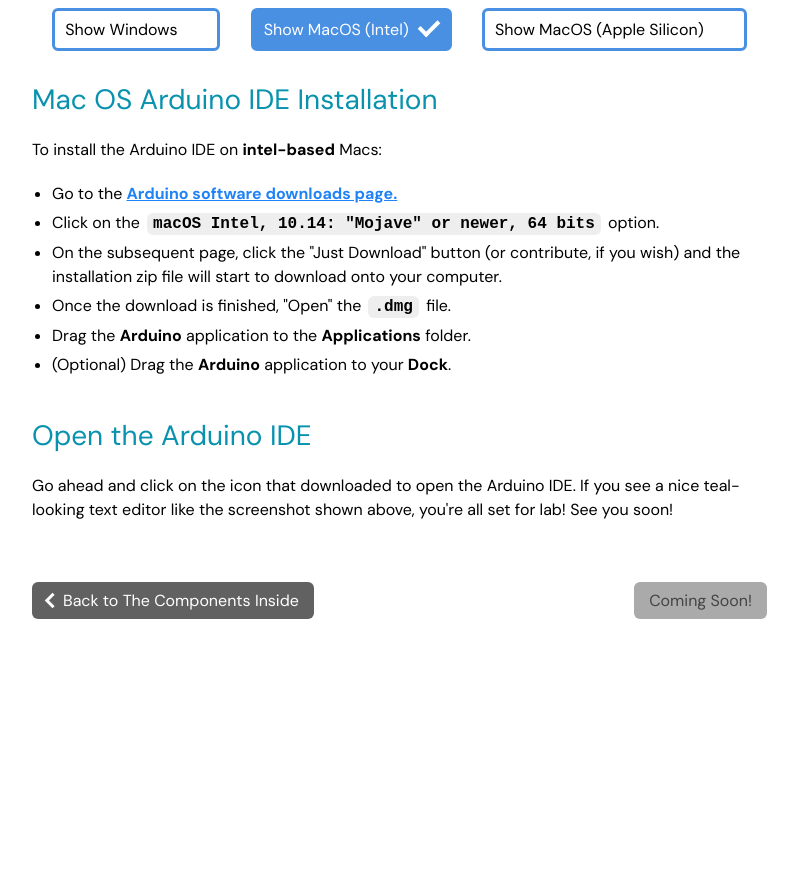
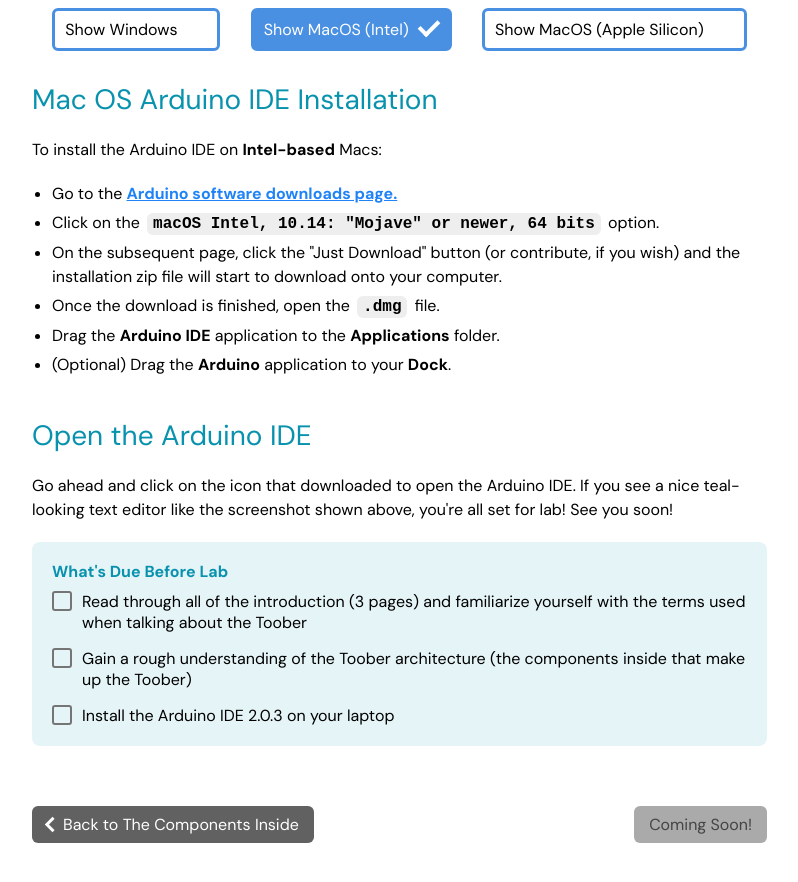
Before and after one commit to mit2009/200b-electronics-library, a Next.js app: page /toobers/intro/install in a window 1280 px wide. Shown: the part 1140-2022 px from the top of the page, without its empty margins (463-1261 px from the left). Before the commit the page ends 1869 px from the top, so only its background shows below. Built offline with nearby package versions, Linux system fonts and the light colour scheme.

Commit message:
what's due

```diff
--- a/components/Sidebar/Sidebar.module.scss
+++ b/components/Sidebar/Sidebar.module.scss
@@ -14,6 +14,7 @@
 .intro {
   --section-color: rgb(8, 146, 174);
   --section-lighter: rgba(8, 146, 174, 0.3);
+  --section-lightest: rgba(8, 146, 174, 0.1);
 }
 
 .cad {
--- a/components/Sidebar/index.tsx
+++ b/components/Sidebar/index.tsx
@@ -20,7 +20,7 @@
 interface IChapter extends IPage {
   due_date: string;
   location: string;
-
+  whatsDue?: any;
   has_pages: boolean;
   pages?: IPages;
 }
@@ -68,6 +68,13 @@
         due_date: 'Before Lab',
         location: Location.AT_HOME,
         has_pages: true,
+        whatsDue: {
+          '1.1':
+            'Read through all of the introduction (3 pages) and familiarize yourself with the terms used when talking about the Toober',
+          '1.2':
+            'Gain a rough understanding of the Toober architecture (the components inside that make up the Toober)',
+          '1.3': 'Install the Arduino IDE 2.0.3 on your laptop',
+        },
         pages: {
           '/overview': {
             value: 'Overview & Getting Help',
--- /dev/null
+++ b/components/WhatsDue/WhatsDue.module.scss
@@ -0,0 +1,58 @@
+.whatsDueContainer {
+  background-color: var(--section-lightest);
+  border-radius: 8px;
+  padding: 20px;
+
+  h1 {
+    font-size: 16px;
+    color: var(--section-color);
+    margin-bottom: 10px;
+  }
+
+  .dueContainer {
+    gap: 15px;
+    display: grid;
+    grid-template-columns: 15px 1fr;
+  }
+
+  .dueItem {
+    &:hover {
+      opacity: 0.8;
+      cursor: pointer;
+    }
+  }
+
+  .checkboxSquare {
+    width: 20px;
+    height: 20px;
+    border: 2px solid var(--grey6);
+    border-radius: 3px;
+    margin-right: 10px;
+    display: flex;
+    justify-content: center;
+    align-items: center;
+    cursor: pointer;
+    overflow: visible;
+
+    &.hasCheckmark {
+      overflow: visible;
+      position: relative;
+
+      &::after {
+        position: absolute;
+        content: '';
+        left: 3px;
+        top: -2px;
+        width: 14px;
+        height: 6px;
+        border: solid var(--section-color);
+        border-width: 0 0 5px 5px;
+        transform: rotate(-45deg);
+      }
+    }
+
+    &:hover {
+      border-color: var(--section-color);
+    }
+  }
+}
--- /dev/null
+++ b/components/WhatsDue/index.tsx
@@ -0,0 +1,75 @@
+import { useEffect, useState } from 'react';
+import { PAGES_LAYOUT } from '../Sidebar';
+import styles from './WhatsDue.module.scss';
+import cx from 'classnames';
+
+export const WhatsDue = ({ chapter }: { chapter: string }) => {
+  const [dueItems, setDueItems] = useState(PAGES_LAYOUT['/toobers'].chapters?.[chapter].whatsDue);
+  const [trackedItems, setTrackedItems] = useState(dueItems);
+
+  useEffect(() => {
+    // get from local storage if any of these have been read already
+    // if so, mark them as read
+    if (window) {
+      Object.entries(dueItems).forEach((item: any) => {
+        if (window.localStorage.getItem(item[0]) === 'true') {
+          setTrackedItems((prev: any) => {
+            return {
+              ...prev,
+              [item[0]]: true,
+            };
+          });
+        }
+      });
+    }
+  }, [dueItems]);
+
+  console.log(trackedItems);
+
+  return (
+    <div className={styles.whatsDueContainer}>
+      <h1>What's Due {PAGES_LAYOUT['/toobers'].chapters?.[chapter].due_date}</h1>
+      <div className={styles.dueContainer}>
+        {Object.entries(dueItems).map((item: any, index: any) => {
+          const clickItem = () => {
+            if (window) {
+              if (trackedItems[item[0]] === true) {
+                window.localStorage.setItem(item[0], 'false');
+                setTrackedItems((prev: any) => {
+                  return {
+                    ...prev,
+                    [item[0]]: false,
+                  };
+                });
+              } else {
+                window.localStorage.setItem(item[0], 'true');
+                setTrackedItems((prev: any) => {
+                  return {
+                    ...prev,
+                    [item[0]]: true,
+                  };
+                });
+              }
+            }
+          };
+
+          return (
+            <>
+              <div className={styles.checkbox} onClick={clickItem}>
+                <div
+                  className={cx(styles.checkboxSquare, {
+                    [styles.hasCheckmark]: trackedItems[item[0]] === true,
+                  })}
+                />
+              </div>
+              <div key={index} onClick={clickItem} className={styles.dueItem}>
+                {item[1]}
+              </div>
+            </>
+          );
+        })}
+      </div>
+      <div className={styles.dueTime}></div>
+    </div>
+  );
+};
--- a/pages/toobers/breadboarding/test.tsx
+++ b/pages/toobers/breadboarding/test.tsx
@@ -70,6 +70,11 @@
           options if the computer detects that the microcontroller is connected.
         </li>
       </ol>
+      <p>Watch the video below for a demonstration of the steps above.</p>
+      <video controls>
+        <source src="/videos/board-port-select.mp4" type="video/mp4" />
+        "Your browser does not support the video tag."
+      </video>
       <h2>Explore the File Editor</h2>
       <p>
         The Arduino IDE always starts up with a File Editor, a screen to edit files, opened to an empty "sketch"
--- a/pages/toobers/intro/install.tsx
+++ b/pages/toobers/intro/install.tsx
@@ -3,6 +3,7 @@
 import cx from 'classnames';
 import styles from './Toggle.module.scss';
 import GuideImage from '../../../components/GuideImage';
+import { WhatsDue } from '../../../components/WhatsDue';
 
 const PageToggle = ({ options }: { options: { [text: string]: JSX.Element } }) => {
   const choices = Object.keys(options);
@@ -53,7 +54,7 @@
       </li>
     </ul>
     <p>
-      Once the installer is complete, there will be a shortcut to the Arduino IDE on your desktop, or a square in the
+      Once the installer is complete, there will be a shortcut to the Arduino IDE on your laptop, or a square in the
       Windows 10 interface.
     </p>
   </>
@@ -66,11 +67,11 @@
       To install the Arduino IDE on{' '}
       {version === 'intel' ? (
         <>
-          <strong>intel-based</strong> Macs
+          <strong>Intel-based</strong> Macs
         </>
       ) : (
         <>
-          <strong>apple-silicon-based</strong> Macs
+          <strong>Apple-Silicon-based</strong> Macs
         </>
       )}
       :
@@ -98,10 +99,10 @@
         file will start to download onto your computer.
       </li>
       <li>
-        Once the download is finished, "Open" the <code>.dmg</code> file.
+        Once the download is finished, open the <code>.dmg</code> file.
       </li>
       <li>
-        Drag the <strong>Arduino</strong> application to the <strong>Applications</strong> folder.
+        Drag the <strong>Arduino IDE</strong> application to the <strong>Applications</strong> folder.
       </li>
       <li>
         (Optional) Drag the <strong>Arduino</strong> application to your <strong>Dock</strong>.
@@ -138,7 +139,7 @@
         There are several versions of the Arduino IDE. We strongly recommend that you use{' '}
         <strong>Arduino IDE 2.0.3</strong>. While there is a web editor, we recommend <strong>against</strong> using
         this version, as the plugins and drivers required can sometimes be difficult to work with. The staff will also
-        be more familiar with the desktop version of the IDE.
+        be more familiar with the downloaded version of the IDE.
       </p>
       <p>
         If you have an older version of the IDE and aren't actively using it, we recommend that you uninstall the older
@@ -151,6 +152,7 @@
         Go ahead and click on the icon that downloaded to open the Arduino IDE. If you see a nice teal-looking text
         editor like the screenshot shown above, you're all set for lab! See you soon!
       </p>
+      <WhatsDue chapter={'/intro'} />
     </div>
   );
 };
```
Also changed, not shown: pages/toobers/intro/overview.tsx (+4 -2 lines).
